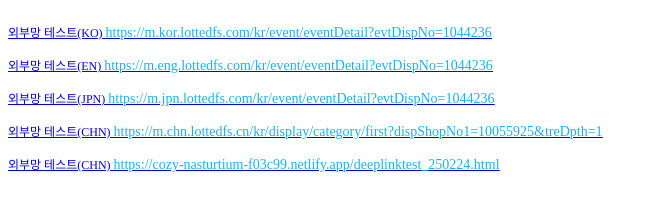
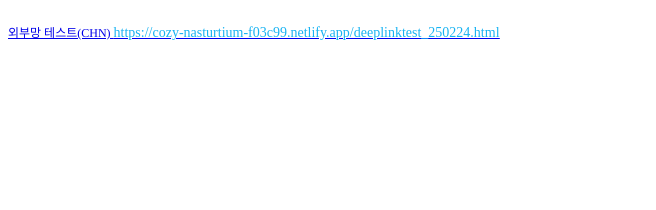
Before and after one commit to asrahee/.well-known, a plain HTML site: page DeepLinkTest_250224.html in a window 1280 px wide. Shown: the whole page, without its empty margins (0-656 px from the left). Drawn offline with Linux system fonts and the light colour scheme.

Commit message:
DeepLinkTest_250224.html 내용 수정(.html 제거)

```diff
--- a/DeepLinkTest_250224.html
+++ b/DeepLinkTest_250224.html
@@ -21,21 +21,8 @@
 <body>
 
 
-
 <p class="p4"><span class="s2"></span><br></p>
-<p class="p5"><span class="s3">외부망 테스트(KO) <a href="https://m.kor.lottedfs.com/kr/event/eventDetail?evtDispNo=1044236"><span class="s4">https://m.kor.lottedfs.com/kr/event/eventDetail?evtDispNo=1044236</span></a></span></p>
-
-<p class="p4"><span class="s2"></span><br></p>
-<p class="p5"><span class="s3">외부망 테스트(EN) <a href="https://m.eng.lottedfs.com/kr/event/eventDetail?evtDispNo=1044236"><span class="s4">https://m.eng.lottedfs.com/kr/event/eventDetail?evtDispNo=1044236</span></a></span></p>
-
-<p class="p4"><span class="s2"></span><br></p>
-<p class="p5"><span class="s3">외부망 테스트(JPN) <a href="https://m.jpn.lottedfs.com/kr/event/eventDetail?evtDispNo=1044236"><span class="s4">https://m.jpn.lottedfs.com/kr/event/eventDetail?evtDispNo=1044236</span></a></span></p>
-
-<p class="p4"><span class="s2"></span><br></p>
-<p class="p5"><span class="s3">외부망 테스트(CHN) <a href="https://m.chn.lottedfs.cn/kr/display/category/first?dispShopNo1=10055925&treDpth=1"><span class="s4">https://m.chn.lottedfs.cn/kr/display/category/first?dispShopNo1=10055925&treDpth=1</span></a></span></p>
-
-<p class="p4"><span class="s2"></span><br></p>
-<p class="p5"><span class="s3">외부망 테스트(CHN) <a href="https://cozy-nasturtium-f03c99.netlify.app/deeplinktest_250224.html"><span class="s4">https://cozy-nasturtium-f03c99.netlify.app/deeplinktest_250224.html</span></a></span></p>
+<p class="p5"><span class="s3">외부망 테스트(CHN) <a href="https://cozy-nasturtium-f03c99.netlify.app/deeplinktest_250224"><span class="s4">https://cozy-nasturtium-f03c99.netlify.app/deeplinktest_250224.html</span></a></span></p>
 
 </body>
 </html>
```
